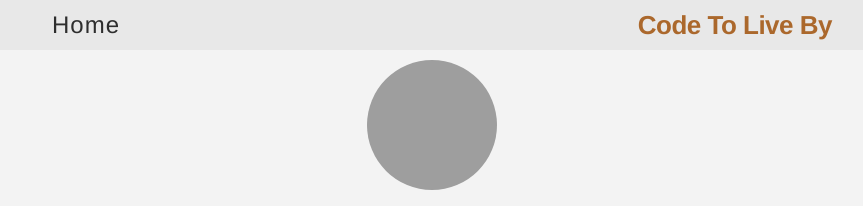
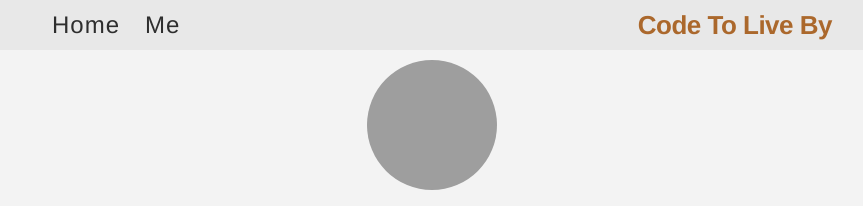
Before and after one commit to shawnlknight/blog, a Jekyll site: the page built from index.html, in a window 1280 px wide. Shown: the top 206 px of the page, without its empty margins (208-1071 px from the left). Built offline with Jekyll 4.4.1, drawn with Linux system fonts in a browser that asks for light colours; the list of posts is cut into pages by our own code.

Commit message:
Update header.html

```diff
--- a/_includes/header.html
+++ b/_includes/header.html
@@ -21,7 +21,7 @@
           {% if page.title %}<a class="page-link" href="{{ site.home }}">{{ page.title }}</a>{% endif %}
         {% endfor %}
         {% for page in site.pages %}
-          {% if page.title %}<a class="page-link" href="{{ site.me }}">{{ page.me }}</a>{% endif %}
+          {% if page.title %}<a class="page-link" href="{{ site.me }}">Me</a>{% endif %}
         {% endfor %}
       </div>
     </nav>
```
